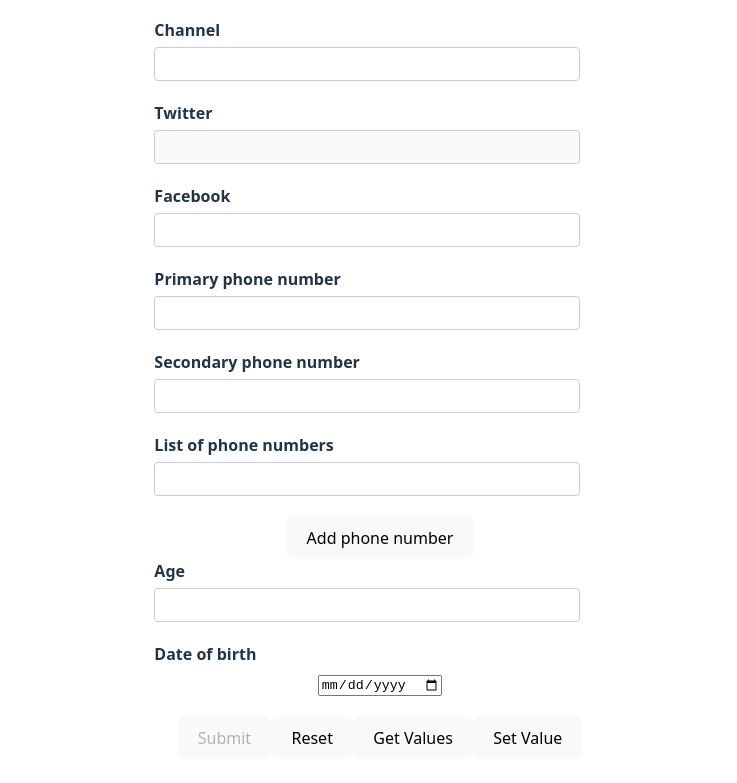
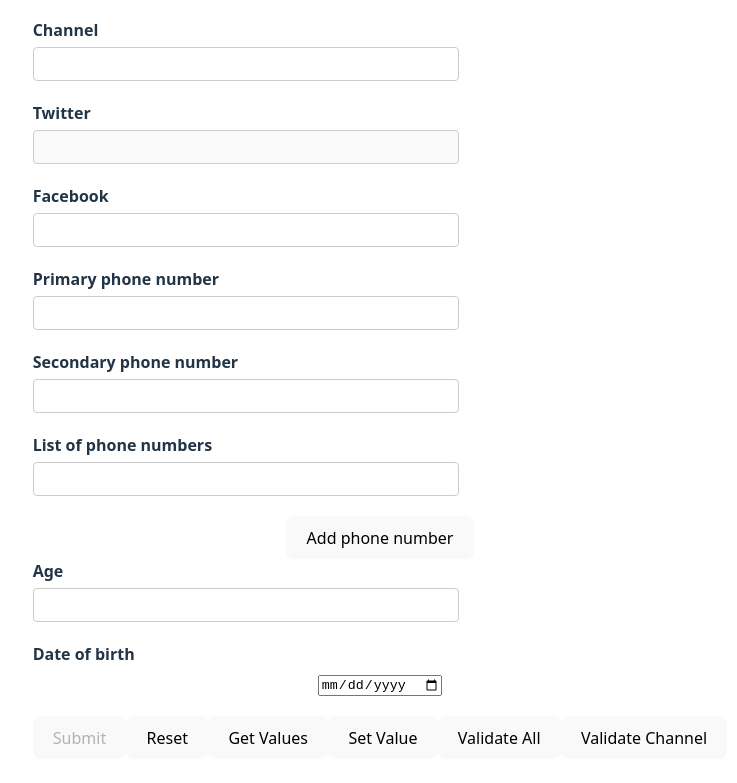
Before and after one commit to Coessitompul/react-hook-form, a React (Vite) app: page / in a window 1280 px wide. Shown: the part 305-1088 px from the top of the page, without its empty margins (260-997 px from the left). Built offline with nearby package versions, Linux system fonts and the light colour scheme; no server answers.

Commit message:
28 Manually Trigger Validations

```diff
--- a/src/assets/components/YoutubeForm.tsx
+++ b/src/assets/components/YoutubeForm.tsx
@@ -56,7 +56,8 @@ export const YoutubeForm = () => {
     watch,
     getValues,
     setValue,
-    reset
+    reset,
+    trigger
   } = form;
   // handleSubmit berasal dari library form, pelajari lebih banyak lagi fungsi2 apa saja yang ada didalamnya untuk bisa digunakan
   // const { name, ref, onChange, onBlur } = register("username"); // ini jika meggunakan cara manual,
@@ -270,6 +271,8 @@ export const YoutubeForm = () => {
         <button type='button' onClick={() => reset()}>Reset</button>
         <button type='button' onClick={handleGetValues}>Get Values</button>
         <button type='button' onClick={handleSetValues}>Set Value</button>
+        <button type='button' onClick={() => trigger()}>Validate All</button>
+        <button type='button' onClick={() => trigger("channel")}>Validate Channel</button>
       </form>
       <DevTool control={control} />
     </div>
```
